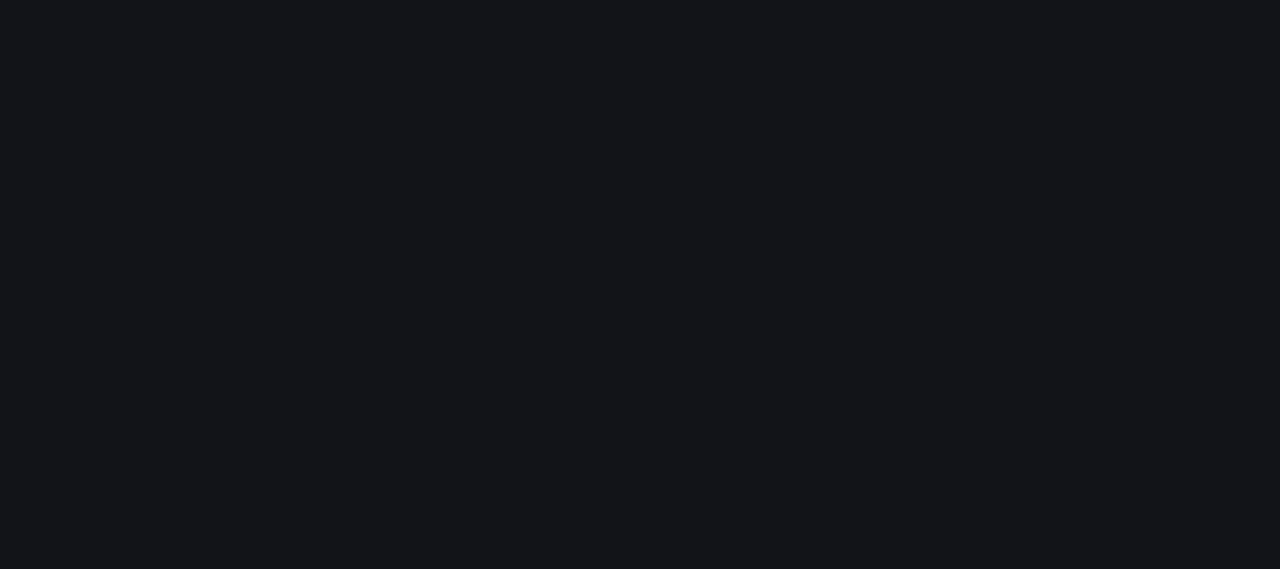
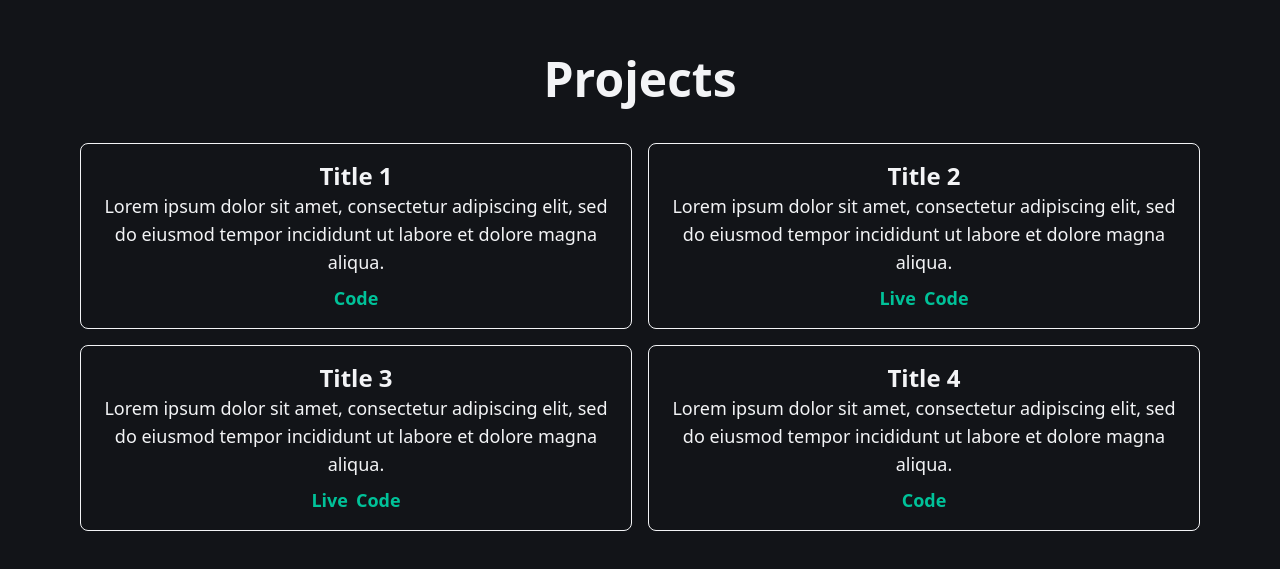
Before and after one commit to RishikeshNK/portfolio, a React (Vite) app: page / in a window 1280 px wide. Shown: the part 1545-2114 px from the top of the page. Before the commit the page ends 1600 px from the top, so only its background shows below. Built offline with nearby package versions, Linux system fonts and the light colour scheme.

Commit message:
feat: implement skeleton projects component

```diff
--- a/src/App.jsx
+++ b/src/App.jsx
@@ -1,14 +1,16 @@
 import Navbar from "./components/Navbar";
 import Hero from "./components/Hero";
 import AboutMe from "./components/AboutMe";
+import Projects from "./components/Projects";
 
 function App() {
   return (
-    <div>
+    <>
       <Navbar />
       <Hero />
       <AboutMe />
-    </div>
+      <Projects />
+    </>
   );
 }
 
--- /dev/null
+++ b/src/components/Projects.jsx
@@ -0,0 +1,57 @@
+import projects from "../constants/projects";
+
+const Projects = () => {
+  return (
+    <div className="text-gray-100 flex flex-col items-center justify-center">
+      <h2 className="text-xl sm:text-2xl md:text-3xl lg:text-4xl xl:text-5xl font-semibold">
+        Projects
+      </h2>
+      <div className="max-w-6xl mx-auto grid grid-cols-1 md:grid-cols-2 gap-4 py-10 px-4">
+        {projects.map((project, index) => (
+          <div
+            key={index}
+            className="border border-gray-100 p-4 rounded-lg w-full flex flex-col items-center"
+          >
+            {project.image && (
+              <img
+                src={project.image}
+                alt={`Project ${index + 1}`}
+                className="mb-4 rounded-lg max-w-full"
+              />
+            )}
+            <h3 className="text-base sm:text-lg md:text-xl lg:text-2xl font-semibold text-center">
+              {project.title}
+            </h3>
+            <p className="text-xs sm:text-sm md:text-base lg:text-lg text-center">
+              {project.description}
+            </p>
+            <div className="mt-2 flex gap-2 justify-center">
+              {project.live && (
+                <a
+                  href={project.live}
+                  target="_blank"
+                  rel="noopener noreferrer"
+                  className="text-[#00C299] hover:text-[#c3eaff] text-xs sm:text-sm md:text-base lg:text-lg font-semibold"
+                >
+                  Live
+                </a>
+              )}
+              {project.code && (
+                <a
+                  href={project.code}
+                  target="_blank"
+                  rel="noopener noreferrer"
+                  className="text-xs sm:text-sm md:text-base lg:text-lg text-[#00C299] hover:text-[#c3eaff] font-semibold"
+                >
+                  Code
+                </a>
+              )}
+            </div>
+          </div>
+        ))}
+      </div>
+    </div>
+  );
+};
+
+export default Projects;
--- /dev/null
+++ b/src/constants/projects.js
@@ -0,0 +1,36 @@
+const projects = [
+  {
+    image: null,
+    title: "Title 1",
+    description:
+      "Lorem ipsum dolor sit amet, consectetur adipiscing elit, sed do eiusmod tempor incididunt ut labore et dolore magna aliqua.",
+    live: null,
+    code: "https://www.github.com/",
+  },
+  {
+    image: null,
+    title: "Title 2",
+    description:
+      "Lorem ipsum dolor sit amet, consectetur adipiscing elit, sed do eiusmod tempor incididunt ut labore et dolore magna aliqua.",
+    live: "https://www.youtube.com/watch?v=dQw4w9WgXcQ",
+    code: "https://www.github.com/",
+  },
+  {
+    image: null,
+    title: "Title 3",
+    description:
+      "Lorem ipsum dolor sit amet, consectetur adipiscing elit, sed do eiusmod tempor incididunt ut labore et dolore magna aliqua.",
+    live: "https://www.youtube.com/watch?v=dQw4w9WgXcQ",
+    code: "https://www.github.com",
+  },
+  {
+    image: null,
+    title: "Title 4",
+    description:
+      "Lorem ipsum dolor sit amet, consectetur adipiscing elit, sed do eiusmod tempor incididunt ut labore et dolore magna aliqua.",
+    live: null,
+    code: "https://www.github.com",
+  },
+];
+
+export default projects;
```
